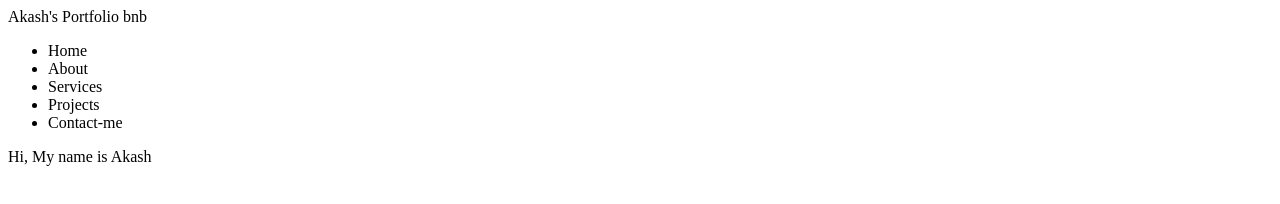
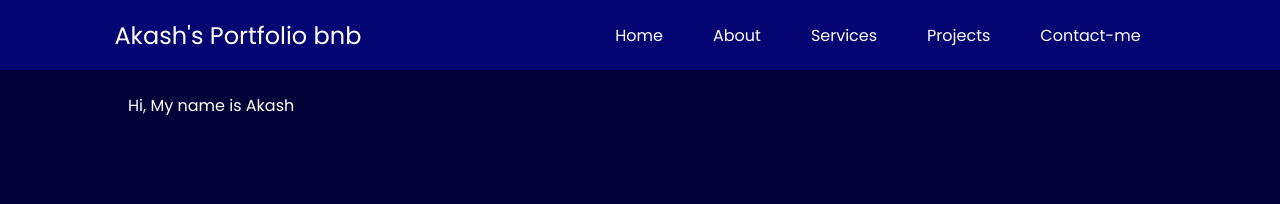
Before and after one commit to Akash311002/Portfolio, a plain HTML site: page index.html in a window 1280 px wide. Drawn offline with Linux system fonts and the light colour scheme.

Commit message:
index.css

```diff
--- a/index.css
+++ b/index.css
@@ -1,3 +1,40 @@
-fhjewcbjk {
+*{
+  margin: 0;
+  padding: 0;
+}
 
+body{
+  background-color: rgb(2, 2, 57);
+  color: white;
+  font-family: "Poppins", sans-serif;
 }
+nav{
+  display: flex;
+  justify-content: space-around;
+  align-items: center;
+  height: 70px;
+  background-color: rgb(4, 4, 114);
+}
+nav ul{
+  display: flex;
+  justify-content: center;
+}
+nav ul li{
+  list-style: none;
+  margin: 0 25px;
+}
+.left{
+  font-size: 1.5rem;
+}
+.firstsection{
+  display: flex;
+  justify-content: space-around;
+  margin: 23px 0;
+}
+.firstsection div{
+  width: 30%;
+}
+.rightsection img {
+  width: 100%;
+  margin: 40px 0;
+}
```
